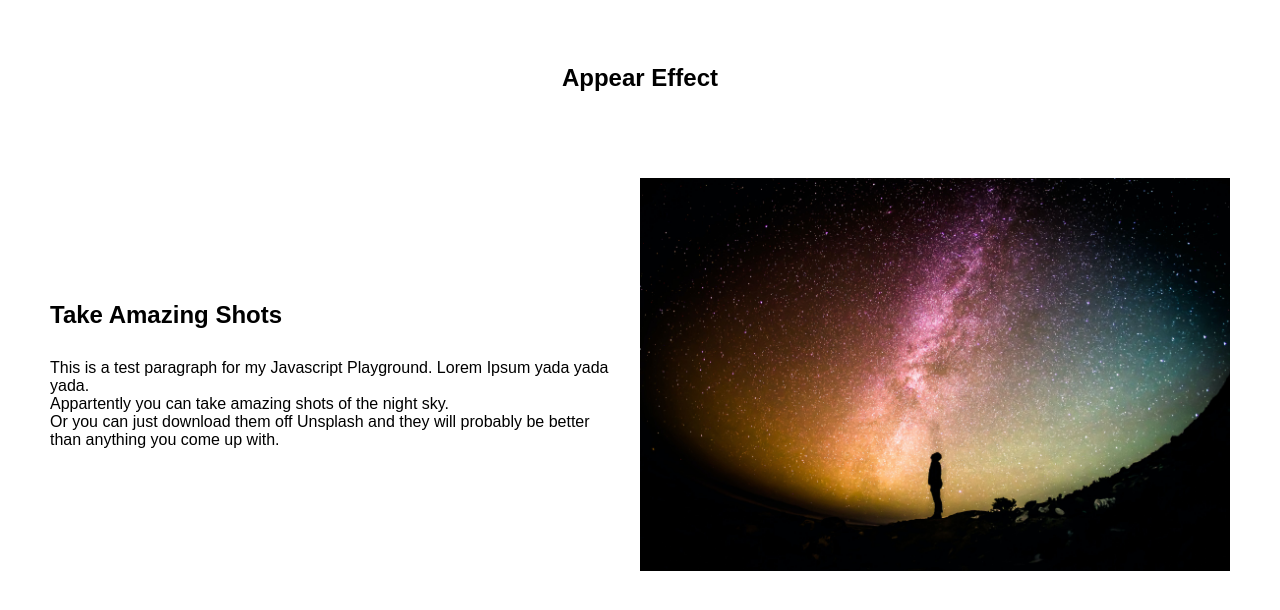
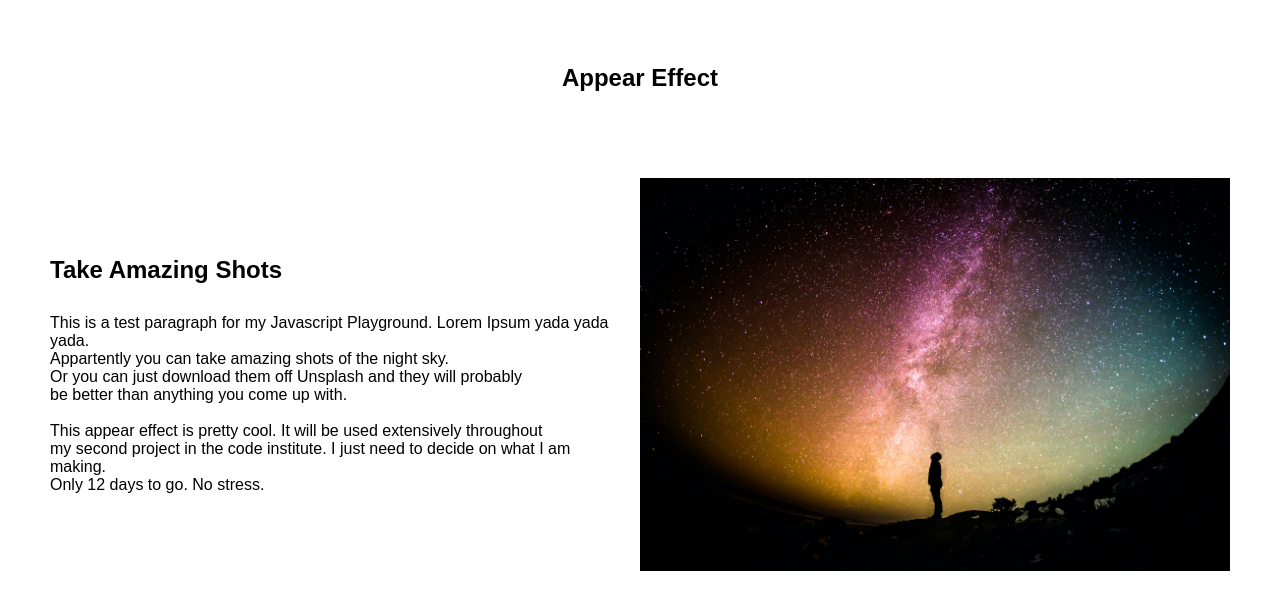
Before and after one commit to Barry-Greaves/javascript-playground, a plain HTML site: page index.html in a window 1280 px wide. Shown: the part 822-1432 px from the top of the page. Before the commit the page ends 1393 px from the top, so only its background shows below. Drawn offline with Linux system fonts and the light colour scheme; a web font is replaced by a local one.

Commit message:
im a java master now

```diff
--- a/assets/css/style.css
+++ b/assets/css/style.css
@@ -29,6 +29,7 @@ body {
 
 .intro{
     padding: 0 50px;
+    margin-bottom: 250px;
 }
 
 .intro-title {
@@ -46,7 +47,7 @@ body {
 
 .intro-text {
     opacity: 0;
-    transform: translateY(80px);
+    transform: translateY(100px);
     transition: 1s all ease-in-out;
 }
 
--- a/index.html
+++ b/index.html
@@ -23,7 +23,13 @@
                     <h2>Take Amazing Shots</h2>
                     <p>This is a test paragraph for my Javascript Playground. Lorem Ipsum yada yada yada.
                         <br>Appartently you can take amazing shots of the night sky.
-                    <br>Or you can just download them off Unsplash and they will probably be better than anything you come up with.
+                        <br>Or you can just download them off Unsplash and they will probably
+                        <br>be better than anything you come up with.
+                        <br>
+                        <br>
+                        This appear effect is pretty cool. It will be used extensively throughout
+                        <br> my second project in the code institute. I just need to decide on what I am making.
+                        <br>Only 12 days to go. No stress.
                     </p>
             </div>
             <img src="/assets/images/greg-rakozy-oMpAz-DN-9I-unsplash.jpg" alt="man looks at sky" width="100%">
```
Lines whose indentation alone changed are shown as unchanged.
